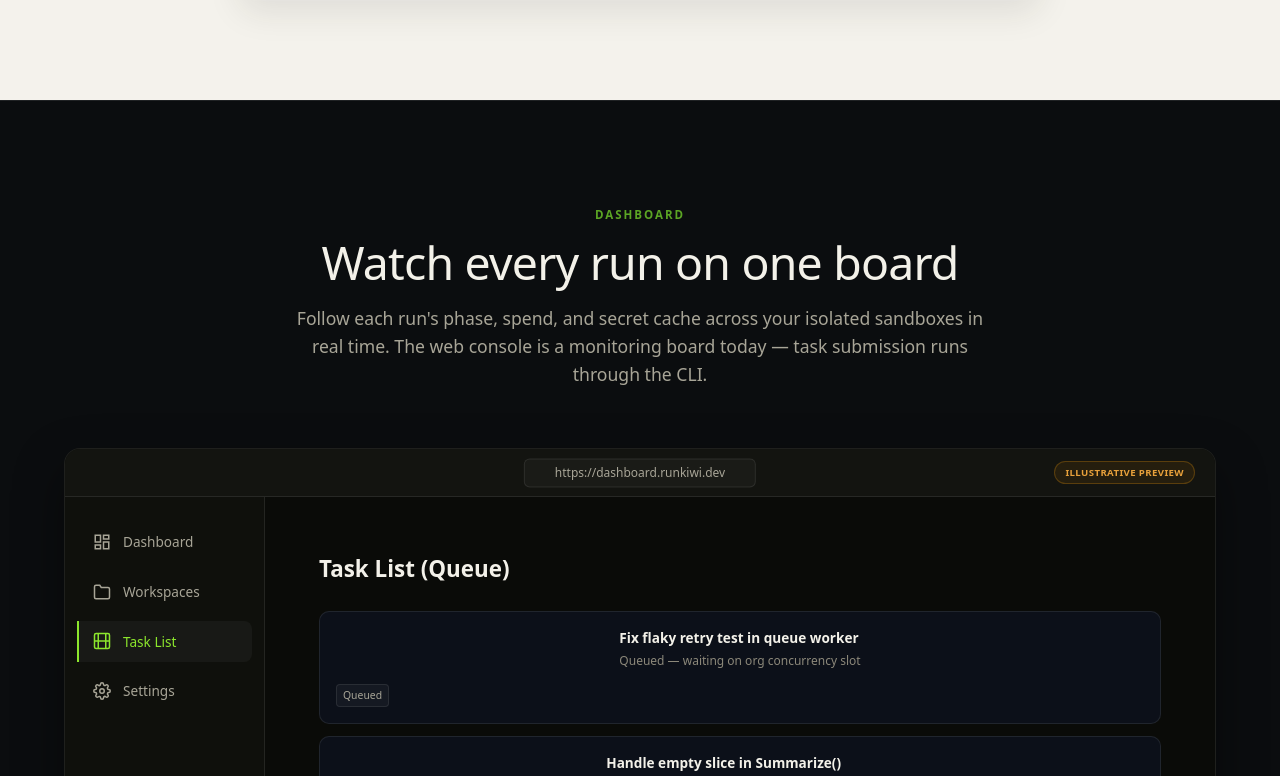
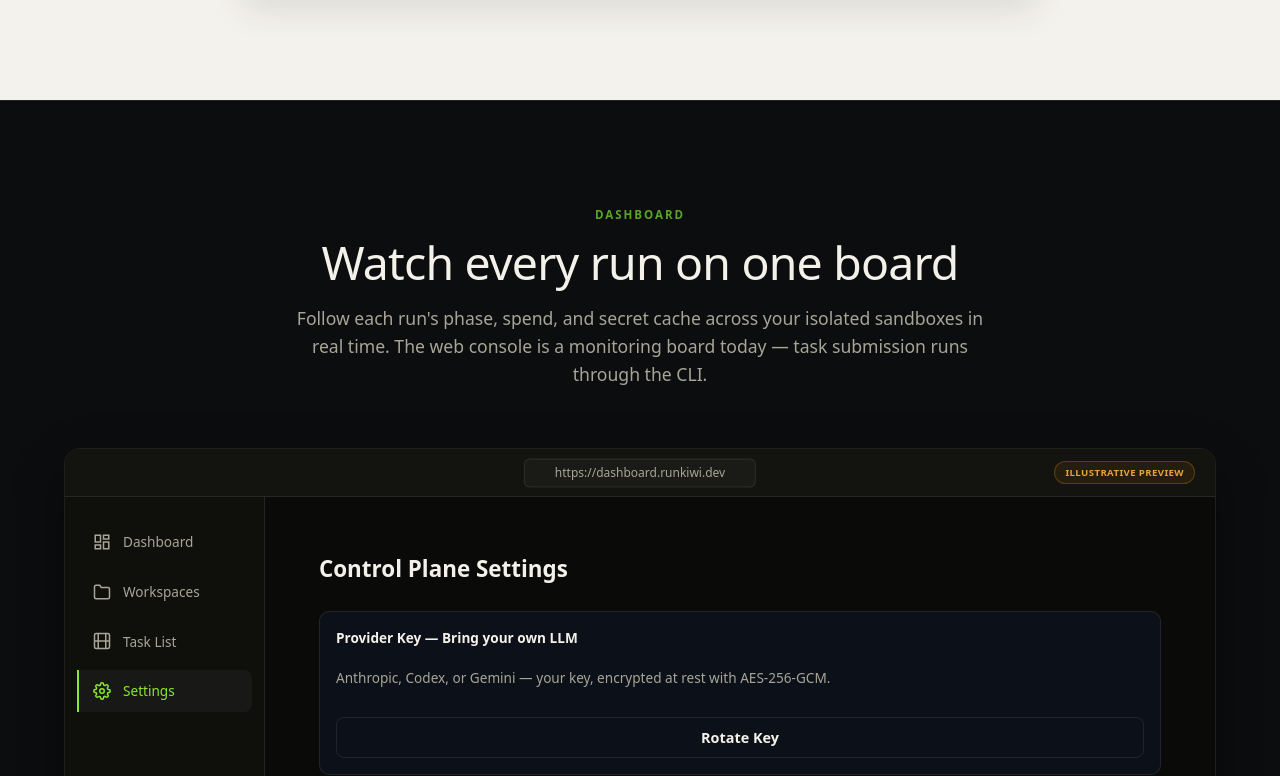
Before and after one commit to RunKiwi/website, a Next.js app: page / in a window 1280 px wide. Shown: the part 4764-5540 px from the top of the page. Built offline with nearby package versions, Linux system fonts and the light colour scheme.

Commit message:
feat: implement scroll-driven interaction for Kanban Dashboard

```diff
--- a/src/components/KanbanDashboard.tsx
+++ b/src/components/KanbanDashboard.tsx
@@ -1,25 +1,30 @@
 'use client';
 
-import { useState, useEffect } from 'react';
-import { useReducedMotion } from 'framer-motion';
+import { useState, useRef } from 'react';
+import { useReducedMotion, useScroll, useMotionValueEvent } from 'framer-motion';
 import { Reveal } from './Reveal';
 
 const TABS = ['Dashboard', 'Workspaces', 'Task List', 'Settings'] as const;
 
 export default function KanbanDashboard() {
   const [activeTab, setActiveTab] = useState<string>('Dashboard');
-  const [paused, setPaused] = useState(false);
   const reduce = useReducedMotion();
+  const containerRef = useRef<HTMLDivElement>(null);
+  const { scrollYProgress } = useScroll({
+    target: containerRef,
+    offset: ['start start', 'end end'],
+  });
 
-  // Auto-advance through the tabs so the console demos itself — no clicking
-  // required. Pauses on hover; disabled entirely under prefers-reduced-motion.
-  useEffect(() => {
-    if (reduce || paused) return;
-    const id = setInterval(() => {
-      setActiveTab((prev) => TABS[(TABS.indexOf(prev as typeof TABS[number]) + 1) % TABS.length]);
-    }, 3200);
-    return () => clearInterval(id);
-  }, [reduce, paused]);
+  useMotionValueEvent(scrollYProgress, 'change', (latest) => {
+    if (reduce) return; // fallback to instant or manual clicking if reduced motion
+
+    // Map scroll progress (0 to 1) to the 4 tabs
+    let index = Math.floor(latest * TABS.length);
+    if (index >= TABS.length) index = TABS.length - 1;
+    if (index < 0) index = 0;
+
+    setActiveTab(TABS[index]);
+  });
 
   const renderContent = () => {
     if (activeTab === 'Dashboard') {
@@ -183,7 +188,19 @@ export default function KanbanDashboard() {
   };
 
   return (
-    <section id="dashboard" className="dashboard-section">
+    <div ref={containerRef} style={{ height: '400vh', position: 'relative' }}>
+      <section
+        id="dashboard"
+        className="dashboard-section"
+        style={{
+          position: 'sticky',
+          top: 0,
+          minHeight: '100vh',
+          display: 'flex',
+          flexDirection: 'column',
+          justifyContent: 'center'
+        }}
+      >
         <div className="container">
           <Reveal as="div" className="section-header">
             <span className="section-eyebrow">Dashboard</span>
@@ -194,10 +211,7 @@ export default function KanbanDashboard() {
           </Reveal>
 
           <Reveal as="div" className="dashboard-mockup-wrapper">
-          <div
-            onMouseEnter={() => setPaused(true)}
-            onMouseLeave={() => setPaused(false)}
-          >
+            <div>
           <div className="mockup-header-bar">
             <div className="mockup-window-controls">
               <div className="window-dot red"></div>
@@ -236,5 +250,6 @@ export default function KanbanDashboard() {
           </Reveal>
         </div>
       </section>
+    </div>
   );
 }
```
Lines whose indentation alone changed are shown as unchanged.
